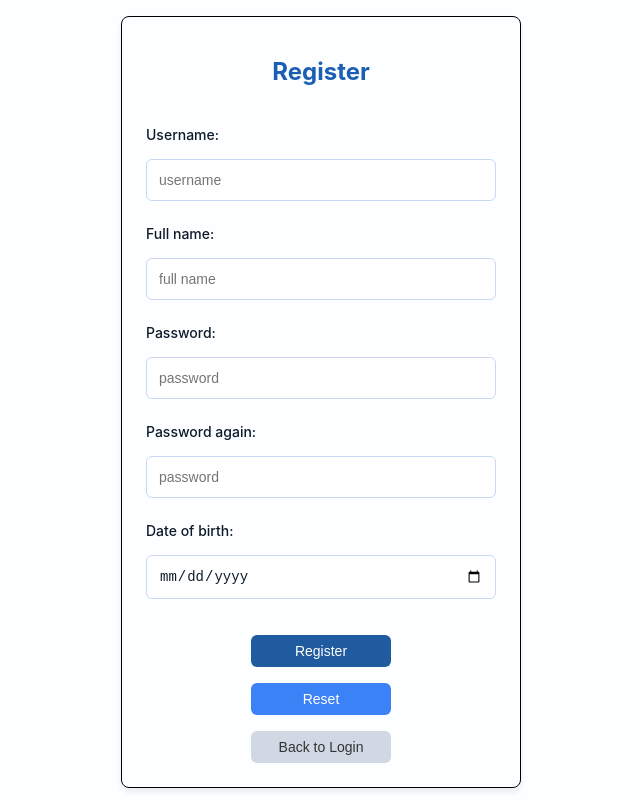
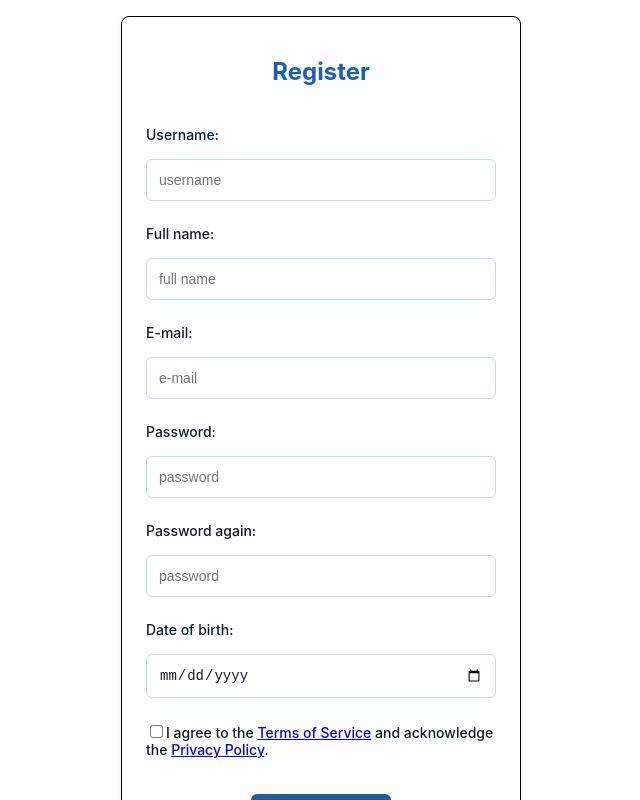
Before and after one commit to szabobnc/SpendingsWebApp, a React (Create React App) app in the folder frontend/: page /register in a window 1280 px wide. Shown: the top 800 px of the page, without its empty margins (319-959 px from the left). Built offline with nearby package versions, Linux system fonts and the light colour scheme.

Commit message:
Add email input field and validation to registration form

```diff
--- a/frontend/src/components/Register.jsx
+++ b/frontend/src/components/Register.jsx
@@ -10,6 +10,7 @@ function Register() {
     const [username, setUsername] = useState("")
     const [name, setName] = useState("")
     const [birthday, setBirthday] = useState("")
+    const [email, setEmail] = useState("")
     const [password, setPassword] = useState("")
     const [repassword, setRePassword] = useState("")
     const [isLoading, setIsLoading] = useState(false)
@@ -21,6 +22,7 @@ function Register() {
         setUsername("");
         setName("");
         setBirthday("");
+        setEmail("");
         setPassword("");
         setRePassword("");
     };
@@ -34,6 +36,7 @@ function Register() {
             const response = await axios.post(`${apiUrl}api/register/`, {
                 username,
                 name,
+                email,
                 birthday: birthday || null, // Send null if empty
                 password,
                 repassword
@@ -44,7 +47,7 @@ function Register() {
                 repassword)
             console.log(response.data);
 
-            if(response.data.success){
+            if (response.data.success) {
                 resetForm();
                 toast.success('Profile created successfully!', {
                     position: "top-center",
@@ -86,7 +89,7 @@ function Register() {
 
     return (
         <>
-        <ToastContainer />
+            <ToastContainer />
             <div className="login">
                 <fieldset>
                     <h1>Register</h1>
@@ -112,6 +115,18 @@ function Register() {
                             onChange={(e) => setName(e.target.value)}
                             required
                         />
+
+                        <label htmlFor="email">E-mail:</label>
+                        <input
+                            type="email"
+                            name="email"
+                            id="email"
+                            placeholder="e-mail"
+                            value={email}
+                            onChange={(e) => setEmail(e.target.value)}
+                            required
+                        />
+
 
                         <label htmlFor="password">Password:</label>
                         <input
@@ -145,6 +160,11 @@ function Register() {
                             onChange={(e) => setBirthday(e.target.value)}
                             required
                         />
+                        <label htmlFor="legal">
+                            <input type="checkbox" id="legal" required />
+                            I agree to the <a href="/terms" target="_blank">Terms of Service</a> and
+                            acknowledge the <a href="/privacy" target="_blank">Privacy Policy</a>.
+                        </label>
 
                         <button
                             type="submit"
```
